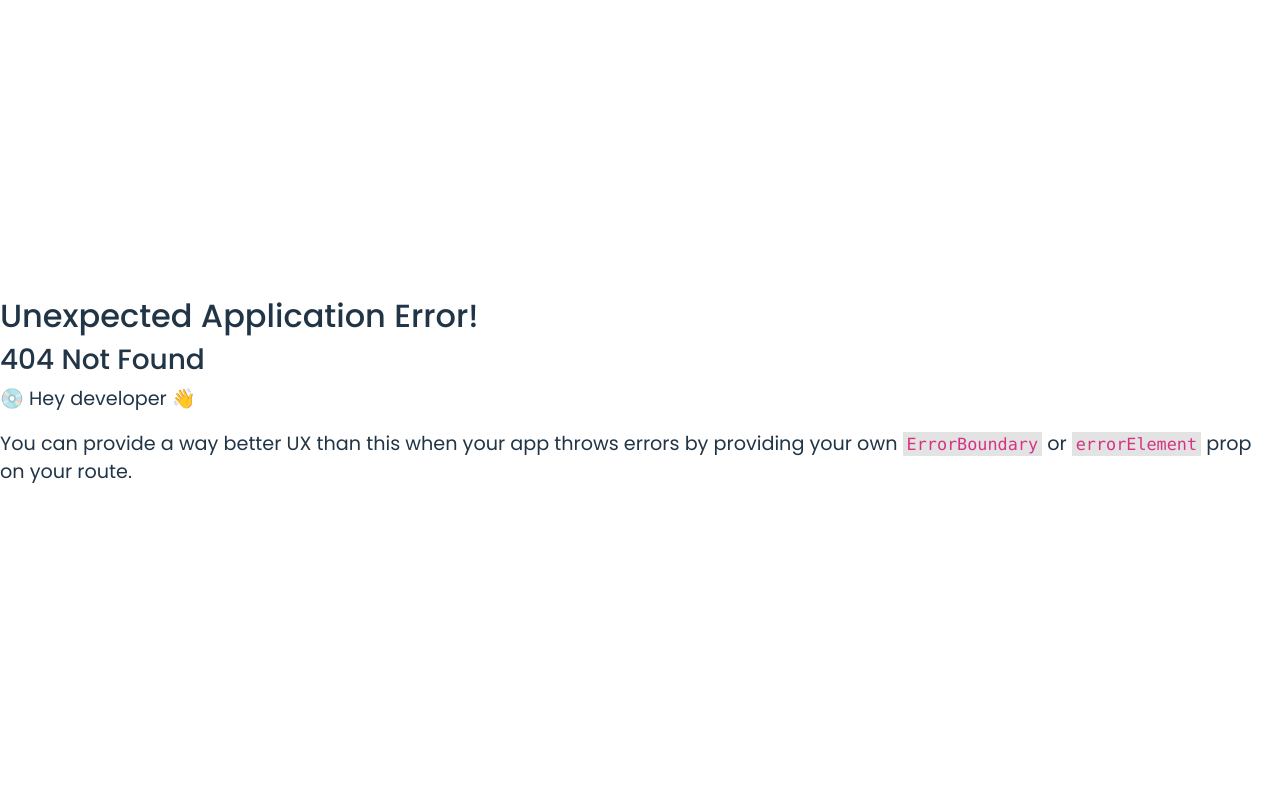
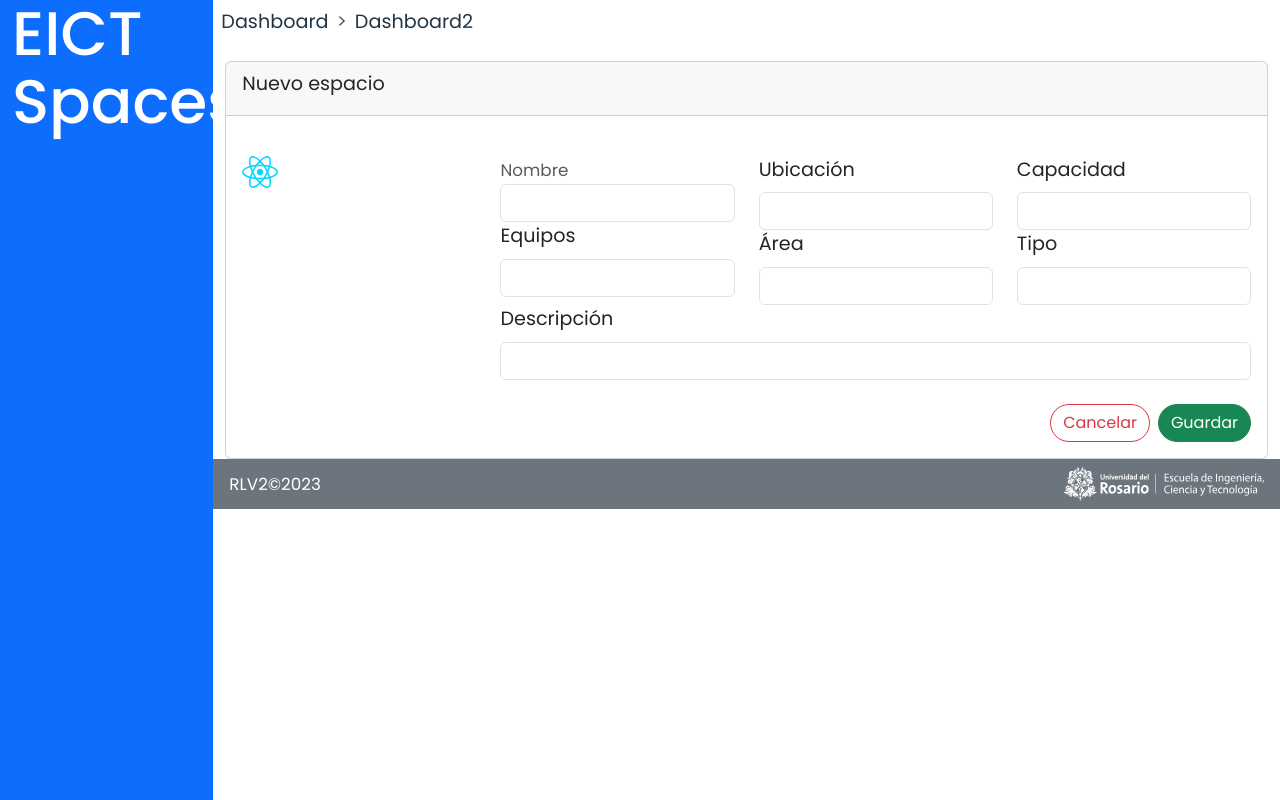
Before and after one commit to Feligx/EICTSpaces-WEB, a React (Vite) app in the folder react/eict-spaces/: page /spaces in a window 1280 px wide. Before the commit this address had no page. Built offline with nearby package versions, Linux system fonts and the light colour scheme.

Commit message:
[ADD] Initial layout

```diff
--- a/react/eict-spaces/src/App.jsx
+++ b/react/eict-spaces/src/App.jsx
@@ -4,6 +4,9 @@ import Login from "./views/login/Login.jsx"
 import 'bootstrap/dist/css/bootstrap.min.css'
 import {createBrowserRouter, RouterProvider} from 'react-router-dom'
 import Spaces from "./views/spaces/Spaces.jsx";
+import Footer from "./components/layout/footer/Footer.jsx";
+import {Col, Container, Row} from "reactstrap";
+import Crumbs from "./components/layout/breadcrumbs/Crumbs.jsx";
 
 function App() {
 
@@ -11,19 +14,26 @@ function App() {
         [
             { path: '/', element: <Login /> },
             { path: '/dashboard', element: <Dash /> },
+            { path: '/spaces', element: <Spaces />}
             // { path: '/bookings', element: <Bookings /> },
         ]
     )
 
   return (
-      <>
-      {/*<Sidebar />*/}
-      <div>
-          {/*<Crumbs/>*/}
-        <RouterProvider router={router} />
-      </div>
-      {/*<Footer/>*/}
-      </>
+      <Container fluid>
+          <Row>
+              <Col md="2" className="bg-primary position-sticky">
+                  <h1 className="text-white">EICT Spaces</h1>
+              </Col>
+            <Col className="p-0 vh-100 overflow-scroll">
+                <Crumbs crumbs={[{name: "Dashboard"}, {name: "Dashboard2"}]} />
+                <Container fluid>
+                    <RouterProvider router={router} />
+                </Container>
+                <Footer />
+            </Col>
+          </Row>
+      </Container>
   )
 }
 
--- /dev/null
+++ b/react/eict-spaces/src/components/layout/breadcrumbs/Crumbs.jsx
@@ -0,0 +1,18 @@
+import {Link} from "react-router-dom";
+import {Breadcrumb, BreadcrumbItem} from "reactstrap";
+
+const Crumbs = ({ crumbs }) => {
+    return (
+        <Breadcrumb className="p-2" style={{"--bs-breadcrumb-divider": "'>'"}}>
+            {crumbs?.map((crumb, index) => {
+                return (
+                <BreadcrumbItem key={index}>
+                    <span>{crumb.name}</span>
+                </BreadcrumbItem>
+                );
+            })}
+        </Breadcrumb>
+    );
+}
+
+export default Crumbs
--- /dev/null
+++ b/react/eict-spaces/src/components/layout/footer/Footer.jsx
@@ -0,0 +1,11 @@
+import ur_logotype from '../../../assets/ur_logotype.svg'
+const Footer = () => {
+    return (
+        <footer className="w-100 bg-secondary text-white py-2 d-flex align-items-center justify-content-between px-3 mt-auto">
+            <small>RLV2©2023</small>
+            <img src={ur_logotype} alt="ur_logotype" width="200px"/>
+        </footer>
+    )
+}
+
+export default Footer
--- /dev/null
+++ b/react/eict-spaces/src/views/spaces/Spaces.css
@@ -0,0 +1,3 @@
+h2 {
+    color: blue;
+}
--- /dev/null
+++ b/react/eict-spaces/src/views/spaces/Spaces.jsx
@@ -0,0 +1,60 @@
+import './Spaces.css'
+import react_logo from '../../assets/react.svg'
+import {Button, Card, CardBody, CardHeader, CardTitle, Col, Input, Label, Row} from "reactstrap";
+
+const Spaces = ({edit}) => {
+    return (
+        <Card>
+            <CardHeader>
+                <CardTitle>
+                    {edit ? 'Editar espacio' : 'Nuevo espacio'}
+                </CardTitle>
+            </CardHeader>
+            <CardBody>
+                <Row className="my-4">
+                    <Col md="3">
+                        <img src={react_logo} alt="space_img" />
+                    </Col>
+                    <Col md="9">
+                        <Row>
+                            <Col>
+                                <Label for="space_name" tag="small" className="text-muted">Nombre</Label>
+                                <Input name="space_name" id="space_name" type="text"/>
+                                <Label for="devices">Equipos</Label>
+                                <Input name="devices" id="devices" type="text"/>
+                            </Col>
+                            <Col>
+                                <Label for="location">Ubicación</Label>
+                                <Input name="location" id="location" type="text"/>
+                                <Label for="area">Área</Label>
+                                <Input name="area" id="area" type="text"/>
+                            </Col>
+                            <Col>
+                                <Label for="capacity">Capacidad</Label>
+                                <Input name="capacity" id="capacity" type="text"/>
+                                <Label for="type">Tipo</Label>
+                                <Input name="type" id="type" type="text"/>
+                            </Col>
+                        </Row>
+                        <Row>
+                            <Col>
+                                <Label for="description">Descripción</Label>
+                                <Input type="text" name="description" id="description" />
+                            </Col>
+                        </Row>
+                    </Col>
+                </Row>
+                <div className="d-flex justify-content-end">
+                    <Button color="danger rounded-pill me-2" outline>
+                        Cancelar
+                    </Button>
+                    <Button color="success rounded-pill">
+                        Guardar
+                    </Button>
+                </div>
+            </CardBody>
+        </Card>
+    )
+}
+
+export default Spaces
```
Also changed, not shown: react/eict-spaces/src/assets/ur_logotype.svg (added), react/eict-spaces/src/components/layout/breadcrumbs/Crumbs.css (added), react/eict-spaces/src/components/layout/footer/Footer.css (added), react/eict-spaces/src/components/layout/menu/Menu.css (added), react/eict-spaces/src/components/layout/menu/Menu.jsx (added).
